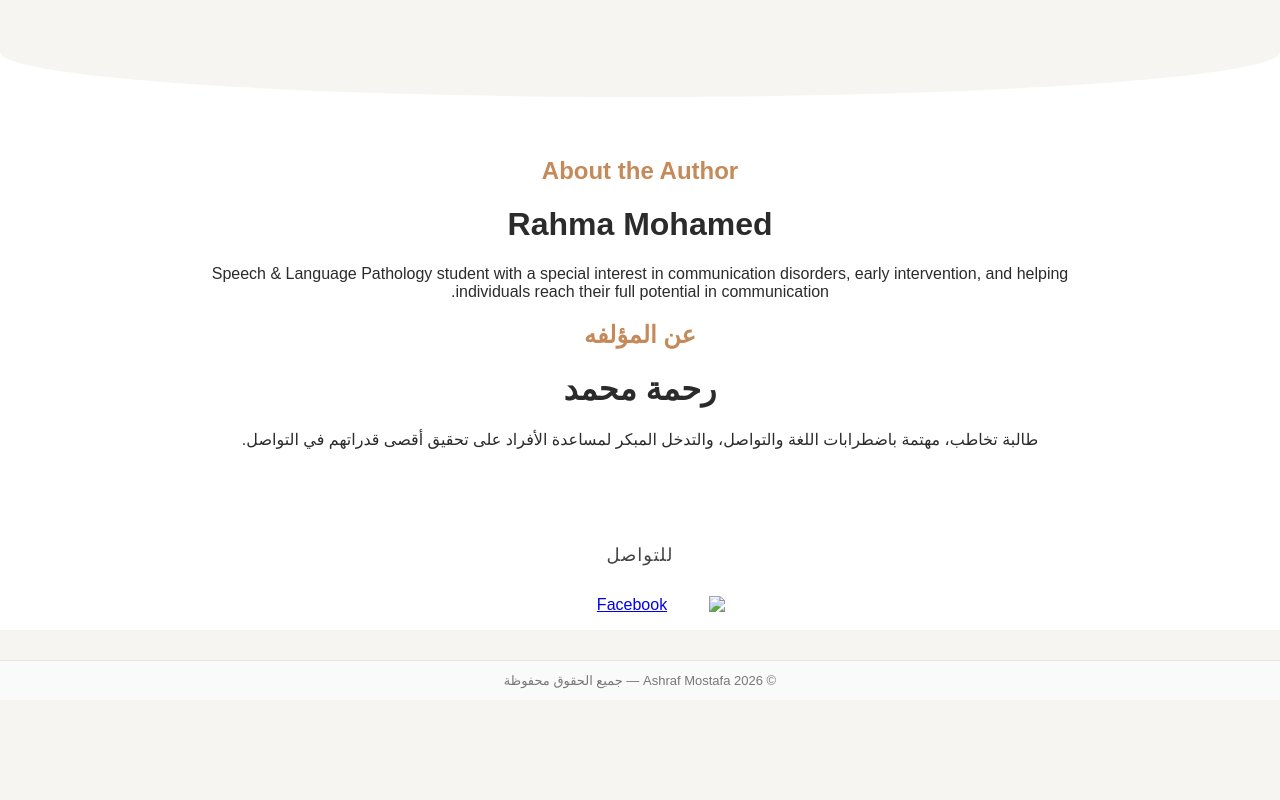
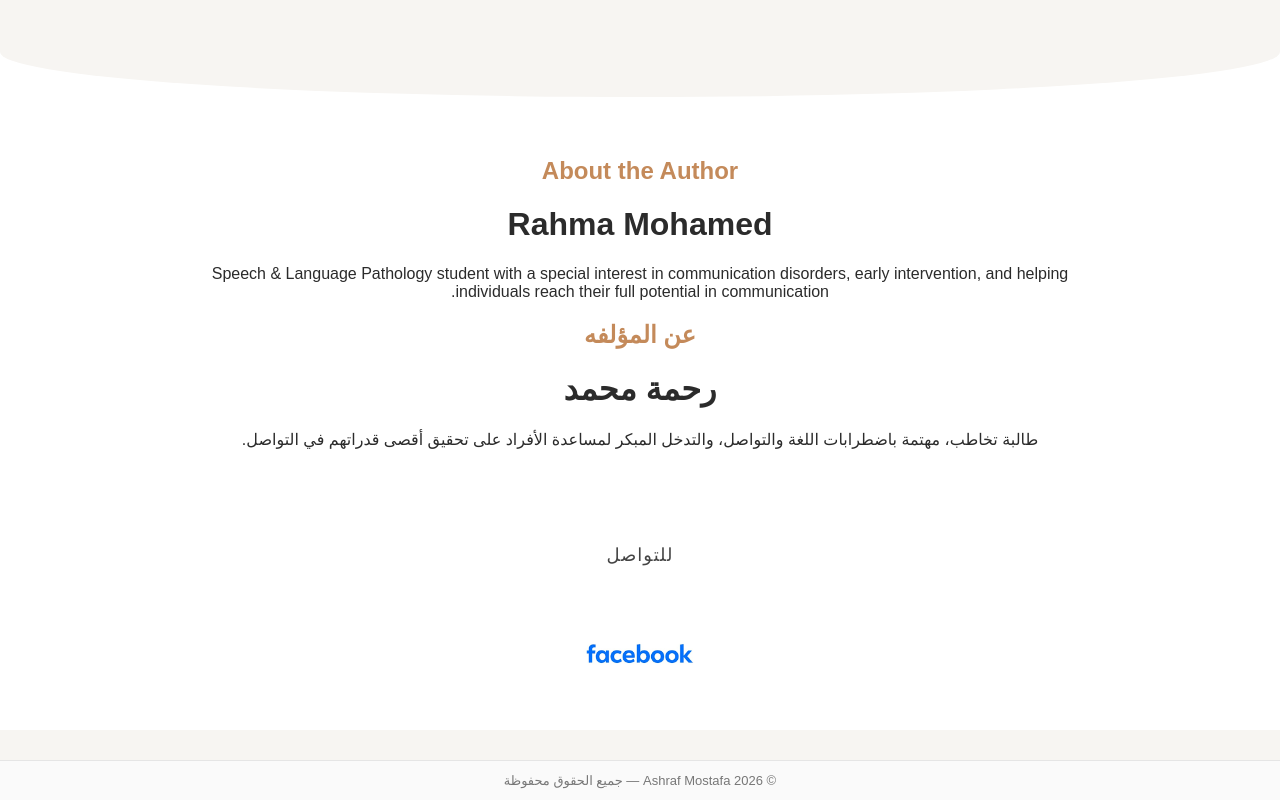
Before and after one commit to AshrafKnz/speech-therapy-2026, a plain HTML site: page index.html in a window 1280 px wide. Shown: the part 3584-4384 px from the top of the page. Before the commit the page ends 4284 px from the top, so only its background shows below. Drawn offline with Linux system fonts and the light colour scheme.

Commit message:
Update index.html

```diff
--- a/index.html
+++ b/index.html
@@ -255,7 +255,7 @@ communication.
   <span class="contact-title">للتواصل</span>
 
   <a href="https://www.facebook.com/share/1AKvveXqmL/" target="_blank">
-    <img src="images/facebook.png" alt="Facebook">
+    <img src="images/images.png" alt="Facebook">
   </a>
 </div>
 
```
